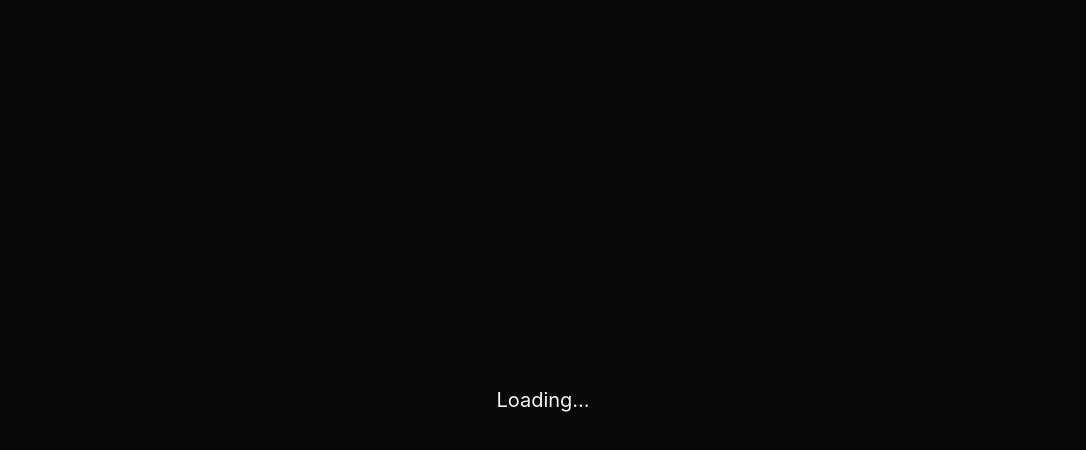
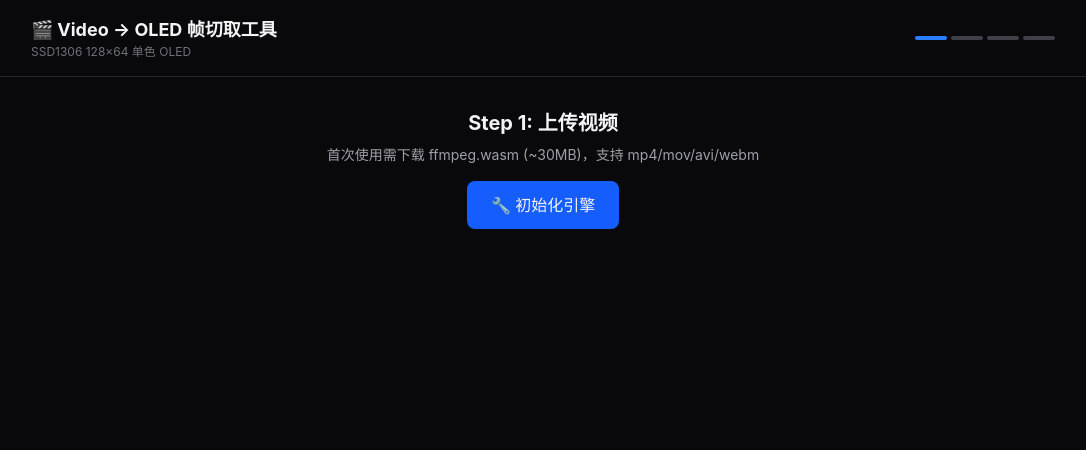
Before and after one commit to adfihasd/Vedio-Cat, a React (Vite) app: page / in a window 1280 px wide. Shown: the top 450 px of the page, without its empty margins (97-1183 px from the left). Built offline with nearby package versions, Linux system fonts and the light colour scheme.

Commit message:
feat: wire all components in App.tsx

```diff
--- a/src/App.tsx
+++ b/src/App.tsx
@@ -1,7 +1,112 @@
+import { useCallback, useState } from 'react'
+import type { VideoInfo, OLEDFrame, DitherAlgorithm, AppStep } from './types'
+import VideoUploader from './components/VideoUploader'
+import FrameConfig from './components/FrameConfig'
+import DitherPreview from './components/DitherPreview'
+import ExportPanel from './components/ExportPanel'
+import { extractRawFrame, extractAllFrames } from './lib/ffmpeg'
+import { processFrame } from './lib/dither'
+
 export default function App() {
+  const [step, setStep] = useState<AppStep>(1)
+  const [file, setFile] = useState<File | null>(null)
+  const [videoInfo, setVideoInfo] = useState<VideoInfo | null>(null)
+  const [fps, setFps] = useState(10)
+  const [algorithm, setAlgorithm] = useState<DitherAlgorithm>('floyd-steinberg')
+  const [sampleGray, setSampleGray] = useState<Uint8Array | null>(null)
+  const [frames, setFrames] = useState<OLEDFrame[]>([])
+  const [processing, setProcessing] = useState(false)
+
+  const handleVideoReady = useCallback(async (f: File, info: VideoInfo) => {
+    setFile(f)
+    setVideoInfo(info)
+    setStep(2)
+
+    // Pre-extract middle frame for preview
+    const midTs = info.duration / 2
+    const gray = await extractRawFrame(f, midTs, 128, 64)
+    setSampleGray(gray)
+  }, [])
+
+  const handleProcess = useCallback(async () => {
+    if (!file) return
+    setProcessing(true)
+    try {
+      const rawFrames = await extractAllFrames(file, fps, 128, 64, (cur, total) => {
+        console.log(`Extracting ${cur}/${total}`)
+      })
+      const oledFrames = rawFrames.map((raw) => processFrame(raw, algorithm))
+      setFrames(oledFrames)
+      setStep(4)
+    } finally {
+      setProcessing(false)
+    }
+  }, [file, fps, algorithm])
+
+  const handleReset = () => {
+    setStep(1)
+    setFile(null)
+    setVideoInfo(null)
+    setSampleGray(null)
+    setFrames([])
+    setFps(10)
+    setAlgorithm('floyd-steinberg')
+    setProcessing(false)
+  }
+
   return (
-    <div className="min-h-screen bg-zinc-950 text-zinc-100 flex items-center justify-center">
-      <p className="text-xl">Loading...</p>
+    <div className="min-h-screen bg-zinc-950 text-zinc-100">
+      {/* Header */}
+      <header className="border-b border-zinc-800 py-4 px-6 mb-8">
+        <div className="max-w-5xl mx-auto flex items-center justify-between">
+          <div>
+            <h1 className="text-lg font-bold">🎬 Video → OLED 帧切取工具</h1>
+            <p className="text-xs text-zinc-500">SSD1306 128×64 单色 OLED</p>
+          </div>
+          <div className="flex gap-1">
+            {([1, 2, 3, 4] as AppStep[]).map((s) => (
+              <div key={s} className={`w-8 h-1 rounded-full transition
+                ${s <= step ? 'bg-blue-500' : 'bg-zinc-700'}`}
+              />
+            ))}
+          </div>
+        </div>
+      </header>
+
+      <main className="px-6 pb-12">
+        {step === 1 && <VideoUploader onVideoReady={handleVideoReady} />}
+
+        {step >= 2 && videoInfo && (
+          <FrameConfig
+            videoInfo={videoInfo}
+            fps={fps}
+            onFpsChange={setFps}
+            algorithm={algorithm}
+            onAlgorithmChange={setAlgorithm}
+            onProcess={handleProcess}
+            processing={processing}
+          />
+        )}
+
+        {step >= 2 && sampleGray && step === 3 && (
+          <div className="mt-10">
+            <DitherPreview
+              sampleGray={sampleGray}
+              selected={algorithm}
+              onSelect={setAlgorithm}
+            />
+          </div>
+        )}
+
+        {step === 4 && (
+          <ExportPanel
+            frames={frames}
+            fps={fps}
+            algorithm={algorithm}
+            onReset={handleReset}
+          />
+        )}
+      </main>
     </div>
   )
 }
```
